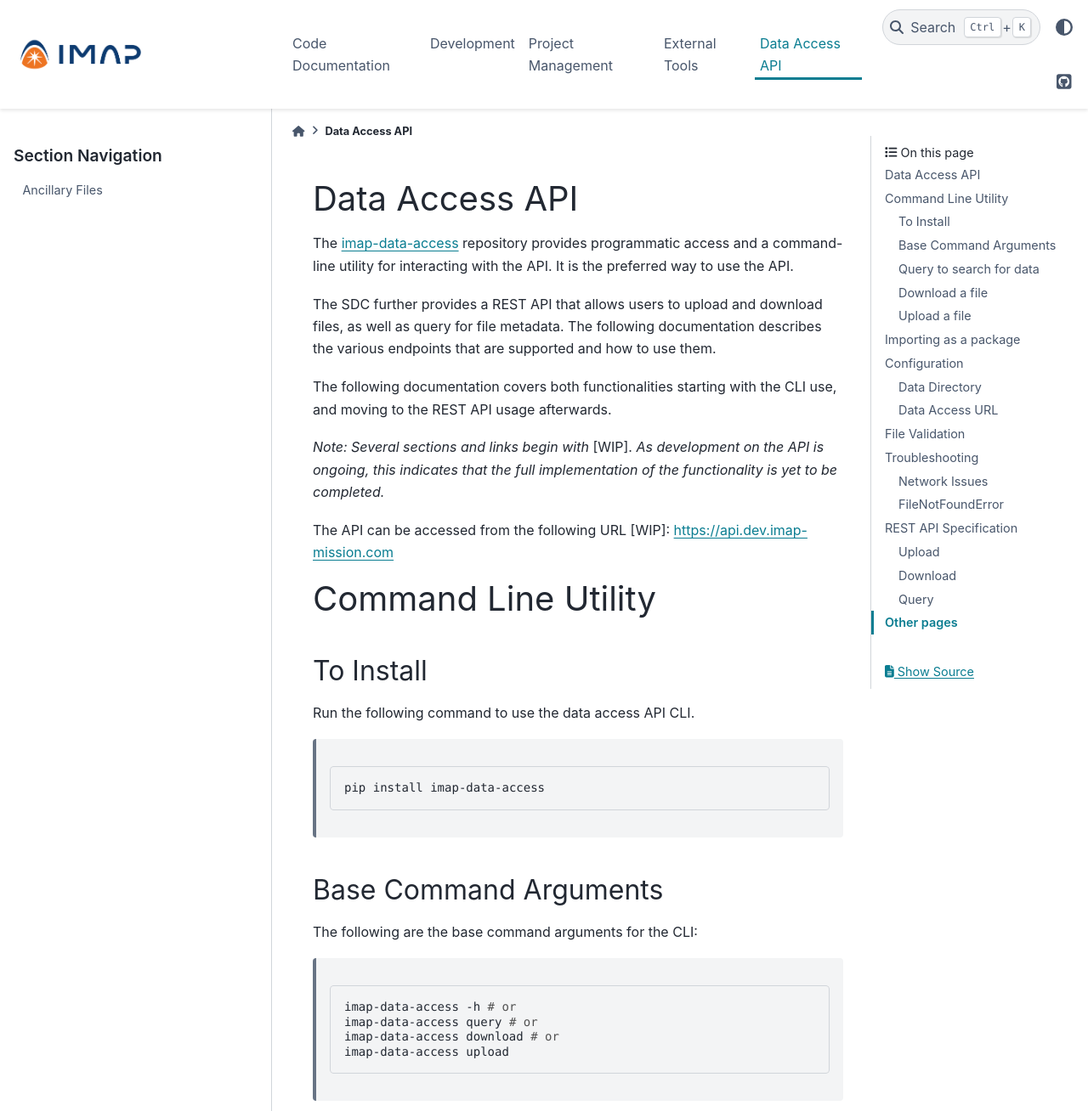
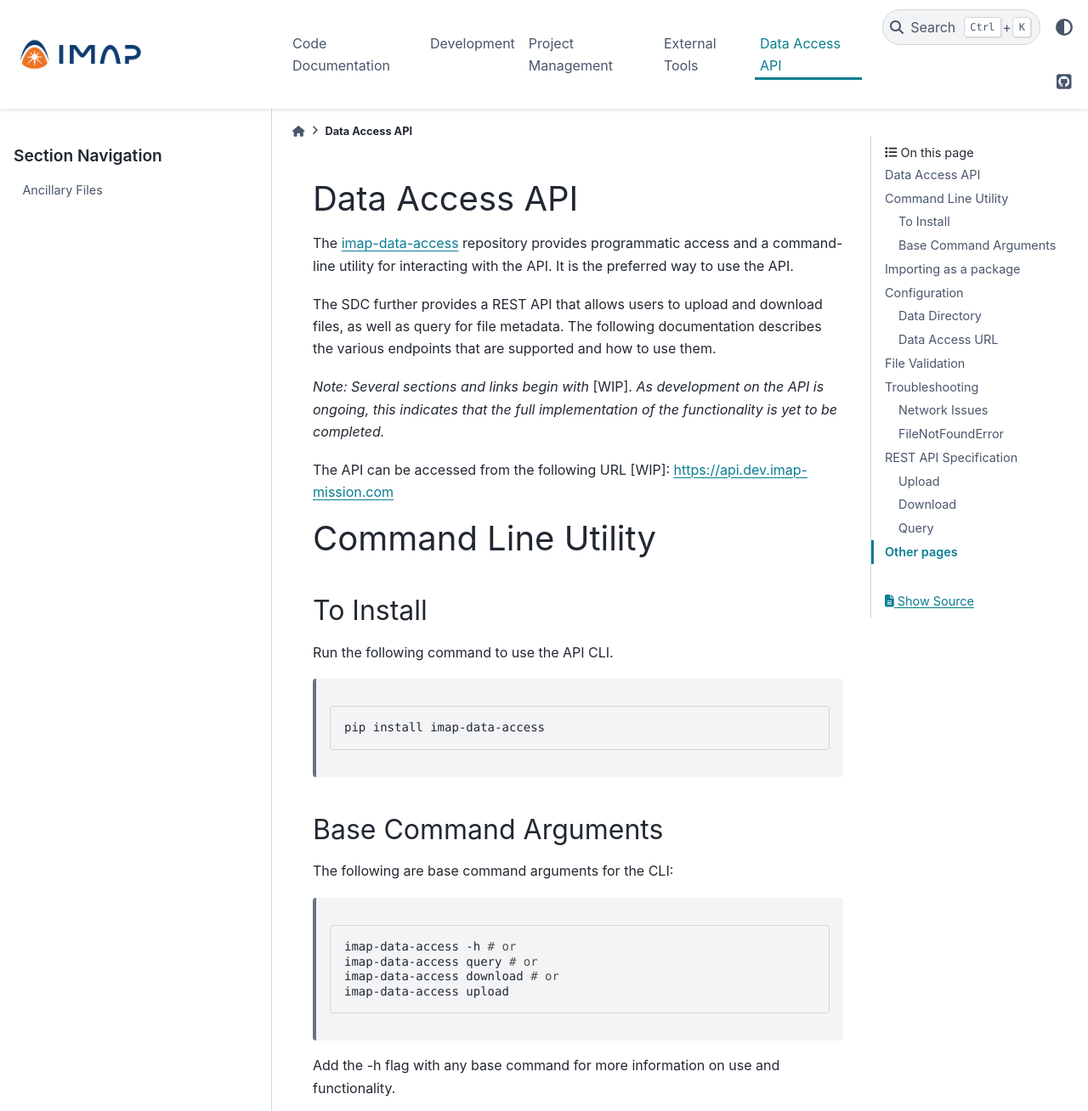
Before and after one commit to IMAP-Science-Operations-Center/imap_processing, a Sphinx documentation site: the page built from docs/source/data-access-api/index.rst, in a window 1280 px wide and 1400 px high, cut to the strip 0-1308 px from the top of the window. Shown: the whole strip at 85% size. Built offline with Sphinx 7.4.7 and the PyData theme 0.15.4, drawn with Linux system fonts in a browser that asks for light colours; the version number is read from the project's files by our own code; some of the changed text lies outside the part shown.

Commit message:
Small changes

```diff
--- a/docs/source/data-access-api/index.rst
+++ b/docs/source/data-access-api/index.rst
@@ -11,8 +11,6 @@
 well as query for file metadata. The following documentation describes the
 various endpoints that are supported and how to use them.
 
-The following documentation covers both functionalities starting with the CLI use, and moving to the REST API usage afterwards.
-
 *Note: Several sections and links begin with* [WIP]. *As development on the API is ongoing, this indicates
 that the full implementation of the functionality is yet to be completed.*
 
@@ -23,7 +21,7 @@
 To Install
 ----------
 
-Run the following command to use the data access API CLI.
+Run the following command to use the API CLI.
 
     .. code-block:: bash
 
@@ -32,7 +30,7 @@
 Base Command Arguments
 ----------------------
 
-The following are the base command arguments for the CLI:
+The following are base command arguments for the CLI:
 
     .. code-block:: bash
 
@@ -42,11 +40,6 @@
         imap-data-access upload
 
 Add the -h flag with any base command for more information on use and functionality.
-
-Query to search for data
-------------------------
-
-You can search for files in the database using the command ``query`` and different parameters either alone or in conjunction with each other.
 
 .. openapi:: openapi.yml
    :group:
@@ -60,10 +53,6 @@
     # The following line is returned:
     [{'file_path': 'imap/swe/l0/2024/01/imap_swe_l0_sci_20240105_v001.pkts', 'instrument': 'swe', 'data_level': 'l0', 'descriptor': 'sci', 'start_date': '20240105', 'version': 'v001', 'extension': 'pkts'}, {'file_path': 'imap/swe/l0/2024/01/imap_swe_l0_sci_20240105_v001.pkts', 'instrument': 'swe', 'data_level': 'l0', 'descriptor': 'sci', 'start_date': '20240105', 'version': 'v001', 'extension': 'pkts'}]
 
-Download a file
----------------
-
-You can download files form the database using the command ``download``.
 
 .. openapi:: openapi.yml
    :group:
@@ -81,11 +70,6 @@
 .. code-block:: bash
 
     imap-data-access upload /imap/swe/l1a/2024/01/imap_swe_l1a_sci_20240105_v001.cdf
-
-Upload a file
--------------
-
-Similarly, you may upload a file to the data base using the command ``upload``.
 
 .. openapi:: openapi.yml
    :group:
```
